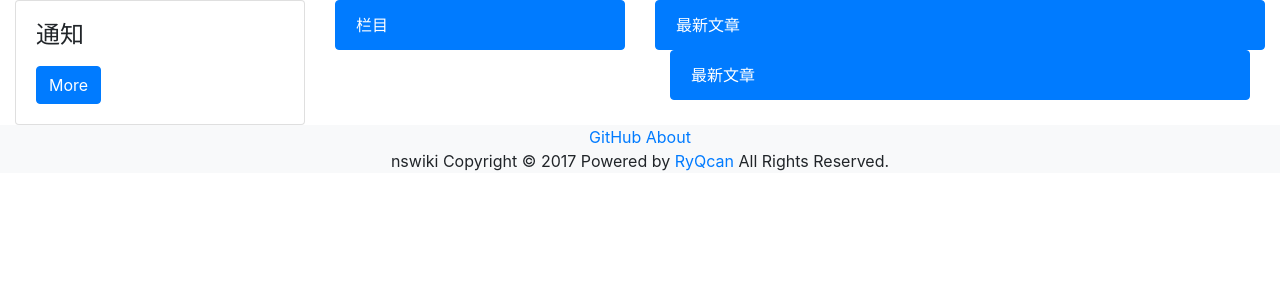
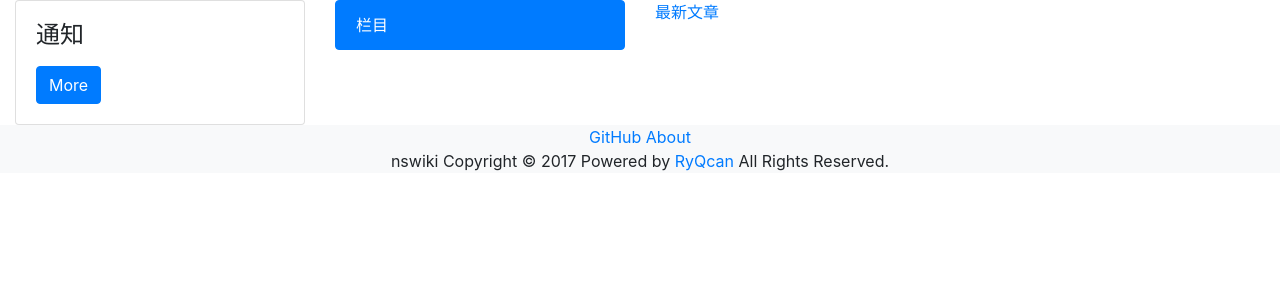
Before and after one commit to RyQcan/minicms, a Django app: page / in a window 1280 px wide. Shown: the part 56-356 px from the top of the page. Run offline with Django 3.2, Linux system fonts and the light colour scheme; data that the repository does not hold is empty; some libraries are stand-ins or nearby versions.

Commit message:
update main view

```diff
--- a/templates/index.html
+++ b/templates/index.html
@@ -52,14 +52,16 @@
             </div>
             <div class="col-md-6 column">
                 <div class="panel panel-default">
+                    <div class="panel-heading">
+                        <a href="#" class="panel-title text-center">最新文章</a>
+                        {#                        <a href="#" class="list-group-item list-group-item-action active">最新文章</a>#}
+                    </div>
                     <div class="panel-body">
-                        <div class="panel-heading">
-                            <a href="#" class="list-group-item list-group-item-action active">最新文章</a>
-                        </div>
+
                         <div class="panel-body">
                             <div class="col-sm">
                                 <div class="list-group">
-                                    <a href="#" class="list-group-item list-group-item-action active">最新文章</a>
+                                    {#                                    {<a href="#" class="list-group-item list-group-item-action active">最新文章</a>#}
                                     {% for article in articles %}
                                         <a href="{{ article.get_absolute_url }}"
                                            class="list-group-item list-group-item-action">{{ article.title }}</a>
```
